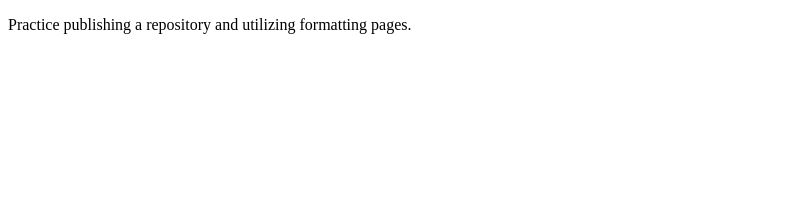
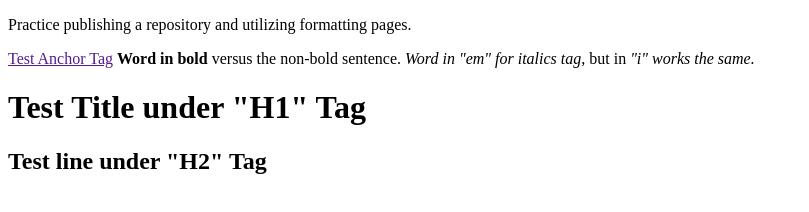
Before and after one commit to ms-dariyansim-xo/LECTURE-TWO-class-project, a plain HTML site: page index.html in a window 1280 px wide. Shown: the whole page, without its empty margins (0-809 px from the left). Drawn offline with Linux system fonts and the light colour scheme.

Commit message:
Update index.html
Updated notes on Anchor tags.

```diff
--- a/index.html
+++ b/index.html
@@ -9,11 +9,29 @@
 <body>
     <!--Comment block sample-->
     <p>Practice publishing a repository and utilizing formatting pages.</p>
-<!---->
+
+    <!--Anchors, headings, inline and block.-->
+
+    <!--Anchors tag samples:
+    they have attributes
+    href = hyperlink references that begin with https
+    insert link in quotes below-->
+    <a href="">Test Anchor Tag</a>
+
     <!--inline tag samples:
     b or strong = bold
     em = italics
     u = underlines -->
+    <b>Word in bold</b> versus the non-bold sentence.
+    <em>Word in "em" for italics tag</em>, but in <i>"i" works the same.</i>
+
+    <!--Heading tags:
+    h1, h2, etc
+    Block Element-->
+    <h1>Test Title under "H1" Tag</h1>
+    <h2>Test line under "H2" Tag</h2>
+
+
 
     <p></p>
 
```
